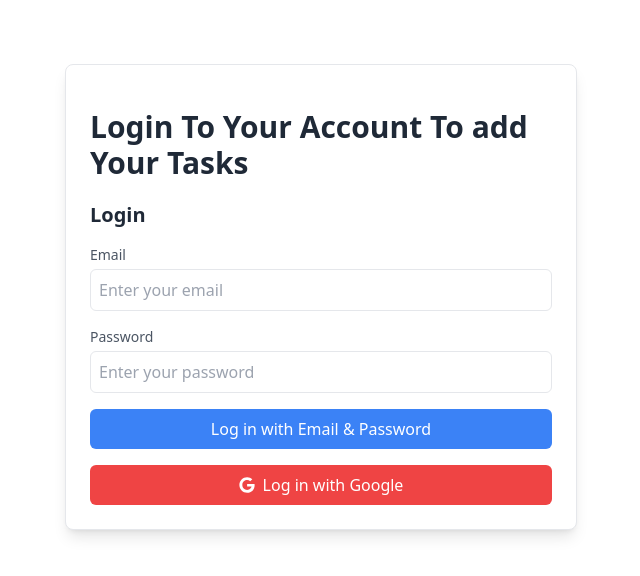
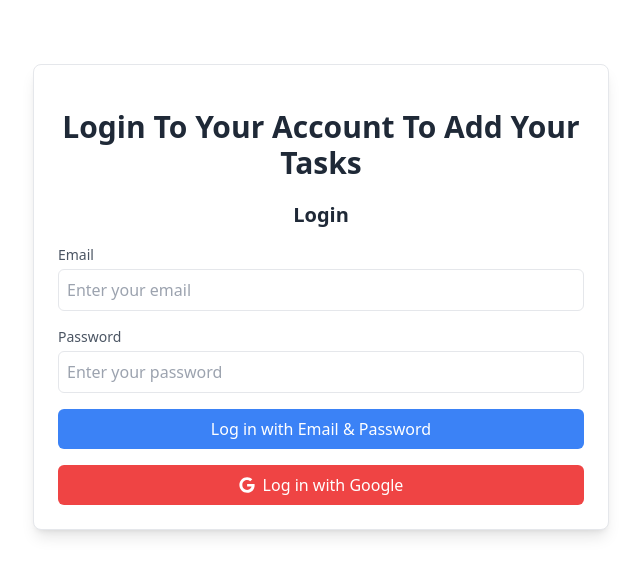
Before and after one commit to Sushanta65/task-manager-todo, a React (Vite) app: page /login in a window 1280 px wide. Shown: the top 576 px of the page, without its empty margins (319-959 px from the left). Built offline with nearby package versions, Linux system fonts and the light colour scheme; no server answers.

Commit message:
Readme File Added

```diff
--- a/src/pages/Login.jsx
+++ b/src/pages/Login.jsx
@@ -5,23 +5,25 @@ import { FaGoogle } from "react-icons/fa";
 import Swal from "sweetalert2";
 
 const Login = () => {
-  const {signInUser} = useContext(AuthContext)
-    const navigate = useNavigate()
-    const handleSubmit = (e) => {
-      e.preventDefault()
-      Swal.fire({
-        title: "Use Google To Login",
-        text: "Right Now This is in production",
-        icon: "question"
-      });
-    }
+  const { signInUser } = useContext(AuthContext);
+  const navigate = useNavigate();
+
+  const handleSubmit = (e) => {
+    e.preventDefault();
+    Swal.fire({
+      title: "Use Google To Login",
+      text: "Right Now This is in production",
+      icon: "question",
+    });
+  };
+
   return (
-    <div className="w-2/5 mx-auto mt-16 p-6 border rounded-lg shadow-lg bg-white">
-      <h2 className="text-3xl font-bold py-5">Login To Your Account To add Your Tasks</h2>
+    <div className="w-full max-w-sm sm:max-w-md md:max-w-lg lg:max-w-xl mx-auto mt-16 p-6 border rounded-lg shadow-lg bg-white">
+      <h2 className="text-3xl font-bold py-5 text-center">Login To Your Account To Add Your Tasks</h2>
 
-      <h2 className="text-xl font-semibold mb-4">Login</h2>
+      <h2 className="text-xl font-semibold mb-4 text-center">Login</h2>
+
       <form className="space-y-4" onSubmit={handleSubmit}>
-
         <div>
           <label htmlFor="email" className="block text-sm font-medium text-gray-600">
             Email
@@ -33,7 +35,6 @@ const Login = () => {
             className="w-full mt-1 p-2 border rounded-md"
           />
         </div>
-
 
         <div>
           <label htmlFor="password" className="block text-sm font-medium text-gray-600">
@@ -47,7 +48,6 @@ const Login = () => {
           />
         </div>
 
-
         <div className="mt-4">
           <button
             type="submit"
@@ -60,8 +60,10 @@ const Login = () => {
 
       {/* Google Login Button */}
       <div className="mt-4">
-
-        <button onClick={() => signInUser(navigate)} className="w-full bg-red-500 text-white py-2 rounded-md">
+        <button
+          onClick={() => signInUser(navigate)}
+          className="w-full bg-red-500 text-white py-2 rounded-md"
+        >
           <div className="flex justify-center items-center gap-2">
             <FaGoogle />
             Log in with Google
```
Also changed, not shown: 2 other files (tests, documents, lock files or other folders).
